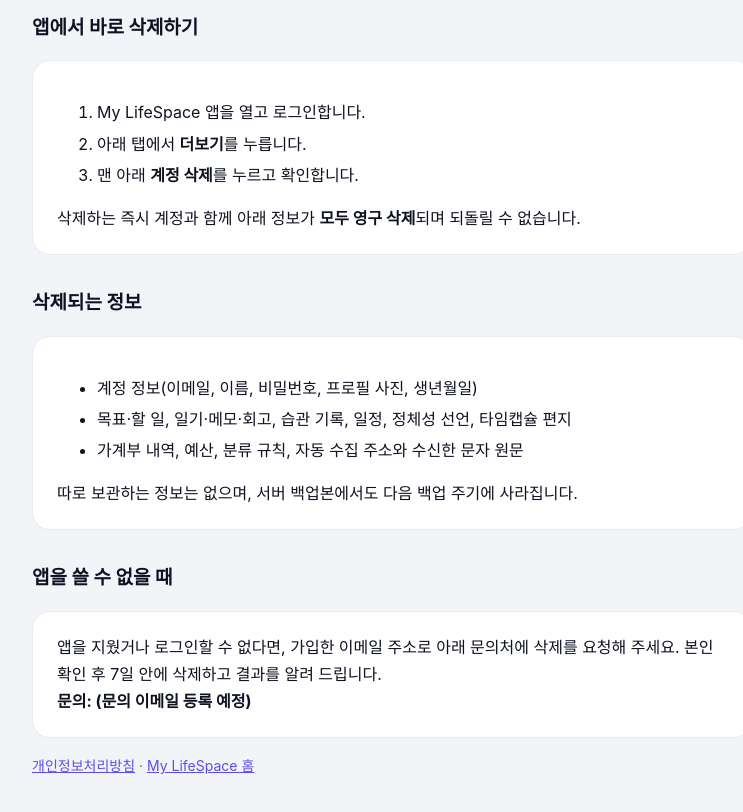
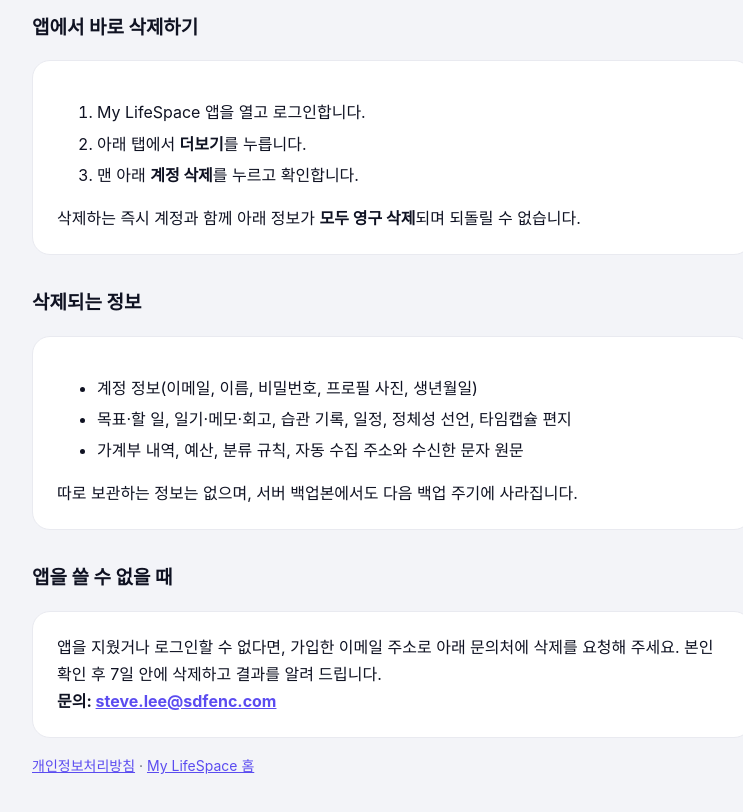
Before and after one commit to crazeeness-ops/mylifespace-site, a plain HTML site: page delete-account.html in a window 1280 px wide. Shown: the part 120-932 px from the top of the page, without its empty margins (248-991 px from the left). Drawn offline with Linux system fonts and the light colour scheme.

Commit message:
개인정보처리방침·계정 삭제 안내에 문의 이메일 추가
Co-Authored-By: Claude Opus 5.5 <noreply@anthropic.com>

```diff
--- a/delete-account.html
+++ b/delete-account.html
@@ -41,7 +41,7 @@
     <div class="card">
       앱을 지웠거나 로그인할 수 없다면, 가입한 이메일 주소로 아래 문의처에 삭제를 요청해 주세요.
       본인 확인 후 7일 안에 삭제하고 결과를 알려 드립니다.<br />
-      <strong>문의: <span id="contact-email">(문의 이메일 등록 예정)</span></strong>
+      <strong>문의: <span id="contact-email"><a href="mailto:steve.lee@sdfenc.com">steve.lee@sdfenc.com</a></span></strong>
     </div>
 
     <p class="muted"><a href="privacy.html">개인정보처리방침</a> · <a href="index.html">My LifeSpace 홈</a></p>
```
Also changed, not shown: privacy.html (+1 -1 lines).
